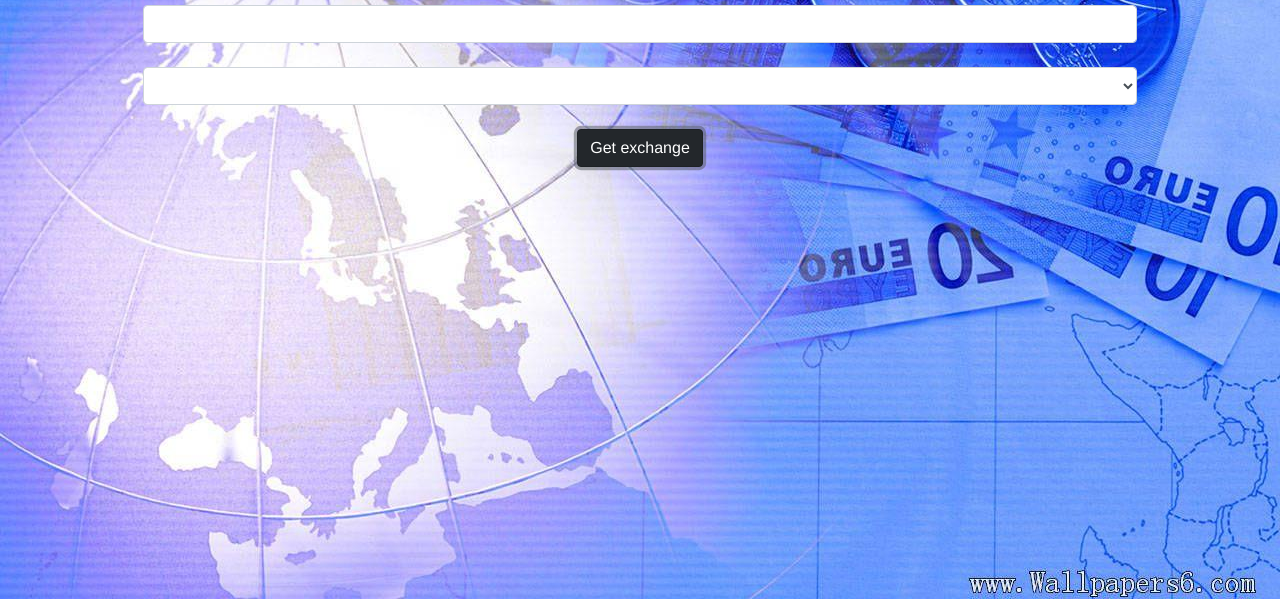
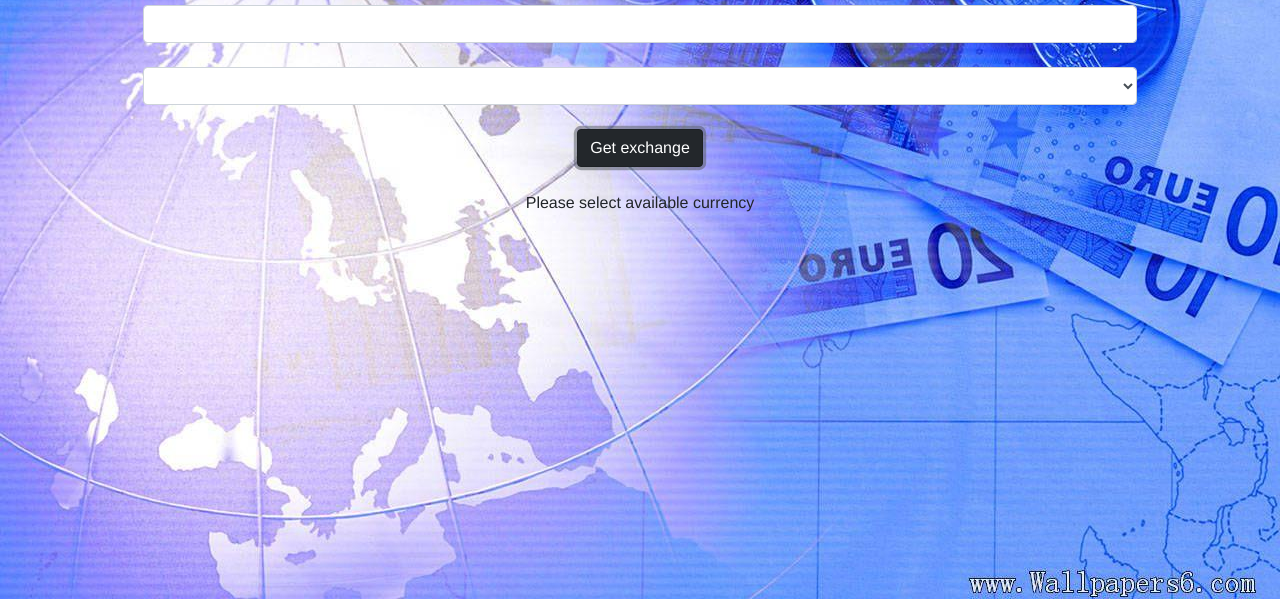
Before and after one commit to OlgaHi/Currency-Exchanger, a website built with webpack: page src/index.html in a window 1280 px wide. Both pictures are taken after typing "5" into the empty fields and a click on the button "Get exchange". Shown: the part 201-800 px from the top of the page. Built offline with nearby package versions, Linux system fonts and the light colour scheme; no server answers.

Commit message:
Add error handler currency not selected

```diff
--- a/src/index.html
+++ b/src/index.html
@@ -28,6 +28,9 @@
     <div id="wrong_number">
 
     </div>
+    <div id="currency_not_selected">
+
+    </div>
   </div>
 </body>
 </html>
--- a/src/main.js
+++ b/src/main.js
@@ -7,6 +7,10 @@ import CurrencyExchange from './js/currencyExchange.js';
 function clearFields() {
   $("#currency").val("");
   $("#amount").val("");
+  $('#currency_not_selected').text("");
+  $('#wrong_number').text("");
+  $("#result").text("");
+
 }
 
 
@@ -30,11 +34,13 @@ $(document).ready(function() {
     let selectedCurrency = $("#currency option:selected").val();
     let number = parseInt($("#amount").val());
     clearFields();
-    if (number > 0) {
+    if (number > 0 & selectedCurrency !== '- Select currency -') {
       CurrencyExchange.getExchange()
         .then(function(response) {
           displayResult(response, selectedCurrency, number);
         });
+    } else if(selectedCurrency === '- Select currency -') {
+      $('#currency_not_selected').text("Please select available currency");
     } else {
       $('#wrong_number').text("Please enter any number more than 0!");
     }
```
